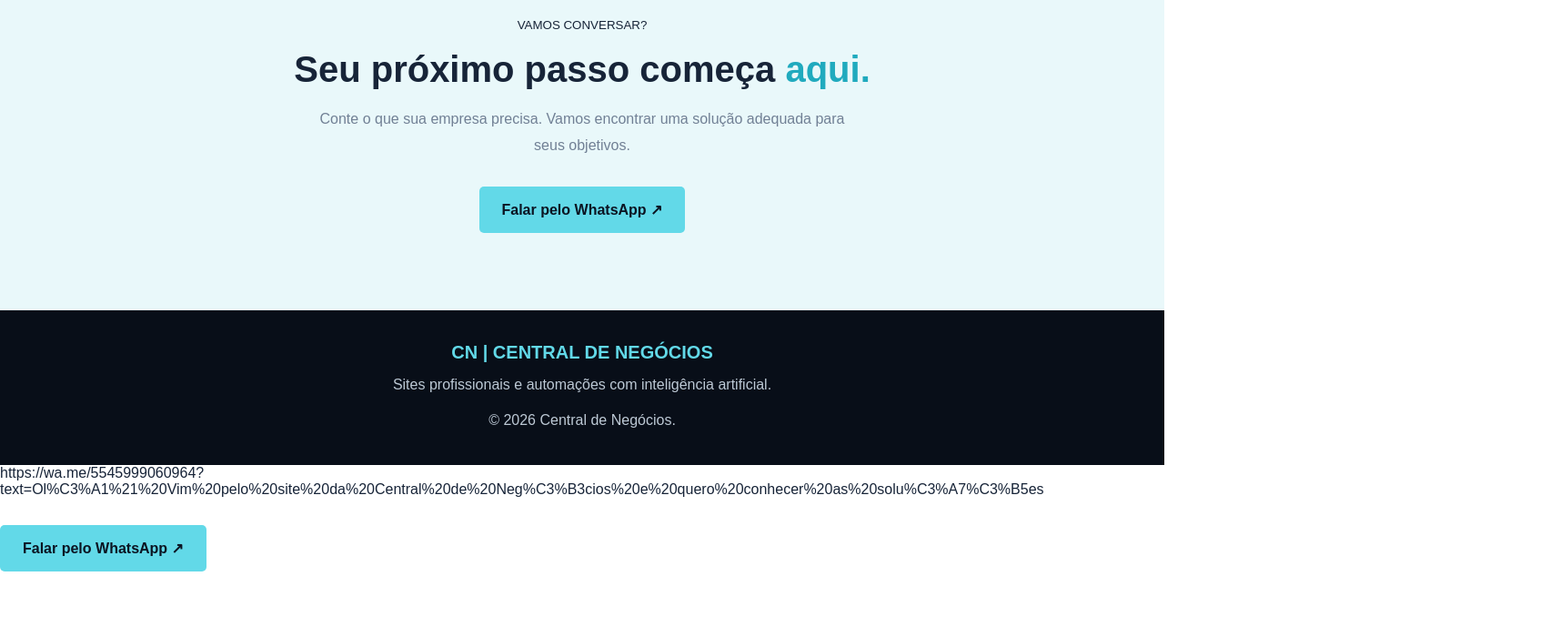
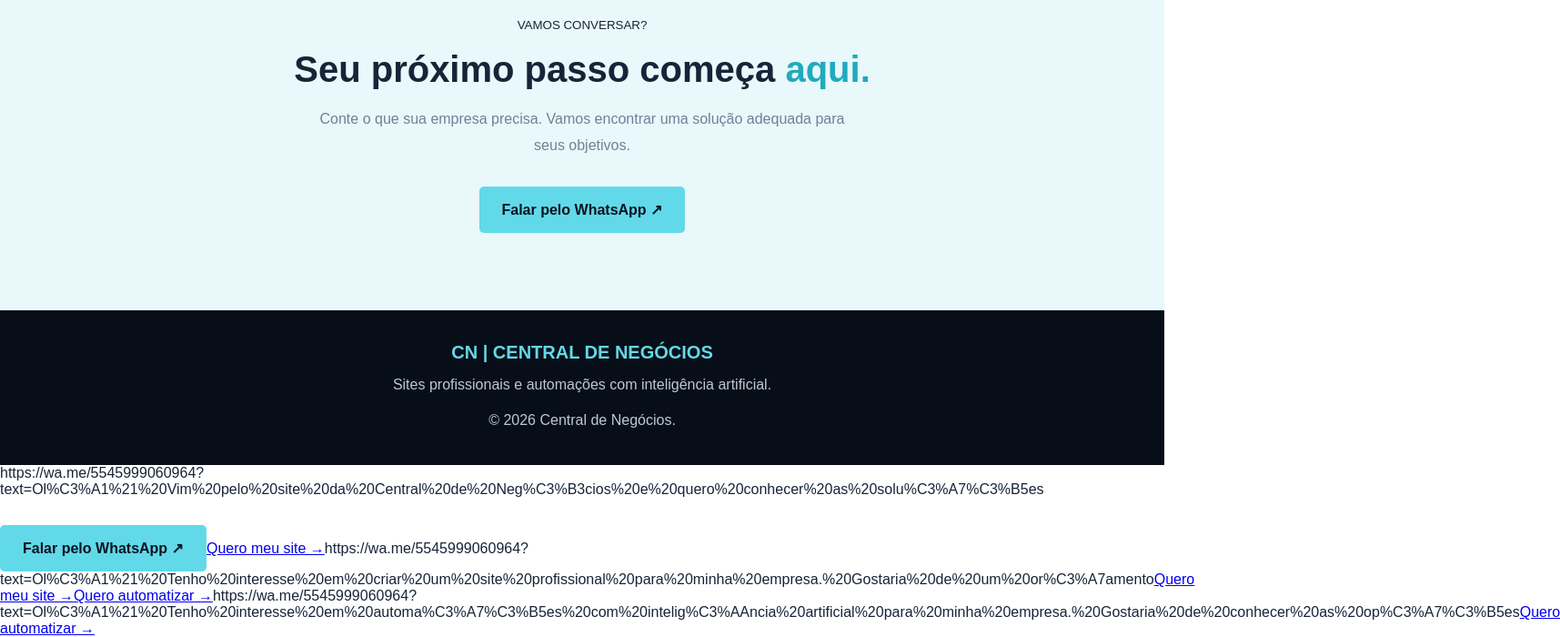
Before and after one commit to samuelsb2810-cloud/central-de-negocios, a plain HTML site: page index.html in a window 1280 px wide. Shown: the part 2264-2964 px from the top of the page at 91% size, 1715 px wide, since content can reach past the window. Before the commit the page ends 2892 px from the top, so only its background shows below. Drawn offline with Linux system fonts and the light colour scheme.

Commit message:
Update index.html

```diff
--- a/index.html
+++ b/index.html
@@ -134,4 +134,5 @@ document.getElementById("year").textContent=new Date().getFullYear();
 </script>
 
 </body>
-</html>https://wa.me/5545999060964?text=Ol%C3%A1%21%20Vim%20pelo%20site%20da%20Central%20de%20Neg%C3%B3cios%20e%20quero%20conhecer%20as%20solu%C3%A7%C3%B5es<a class="btn" href="https://wa.me/5545999060964?text=Ol%C3%A1%21%20Vim%20pelo%20site%20da%20Central%20de%20Neg%C3%B3cios%20e%20quero%20conhecer%20as%20solu%C3%A7%C3%B5es.">Falar pelo WhatsApp ↗</a>
+</html>https://wa.me/5545999060964?text=Ol%C3%A1%21%20Vim%20pelo%20site%20da%20Central%20de%20Neg%C3%B3cios%20e%20quero%20conhecer%20as%20solu%C3%A7%C3%B5es<a class="btn" href="https://wa.me/5545999060964?text=Ol%C3%A1%21%20Vim%20pelo%20site%20da%20Central%20de%20Neg%C3%B3cios%20e%20quero%20conhecer%20as%20solu%C3%A7%C3%B5es.">Falar
+  pelo WhatsApp ↗</a><a href="#contato">Quero meu site →</a>https://wa.me/5545999060964?text=Ol%C3%A1%21%20Tenho%20interesse%20em%20criar%20um%20site%20profissional%20para%20minha%20empresa.%20Gostaria%20de%20um%20or%C3%A7amento<a href="https://wa.me/5545999060964?text=Ol%C3%A1%21%20Tenho%20interesse%20em%20criar%20um%20site%20profissional%20para%20minha%20empresa.%20Gostaria%20de%20um%20or%C3%A7amento.">Quero meu site →</a><a href="#contato">Quero automatizar →</a>https://wa.me/5545999060964?text=Ol%C3%A1%21%20Tenho%20interesse%20em%20automa%C3%A7%C3%B5es%20com%20intelig%C3%AAncia%20artificial%20para%20minha%20empresa.%20Gostaria%20de%20conhecer%20as%20op%C3%A7%C3%B5es<a href="https://wa.me/5545999060964?text=Ol%C3%A1%21%20Tenho%20interesse%20em%20automa%C3%A7%C3%B5es%20com%20intelig%C3%AAncia%20artificial%20para%20minha%20empresa.%20Gostaria%20de%20conhecer%20as%20op%C3%A7%C3%B5es.">Quero automatizar →</a>
```
